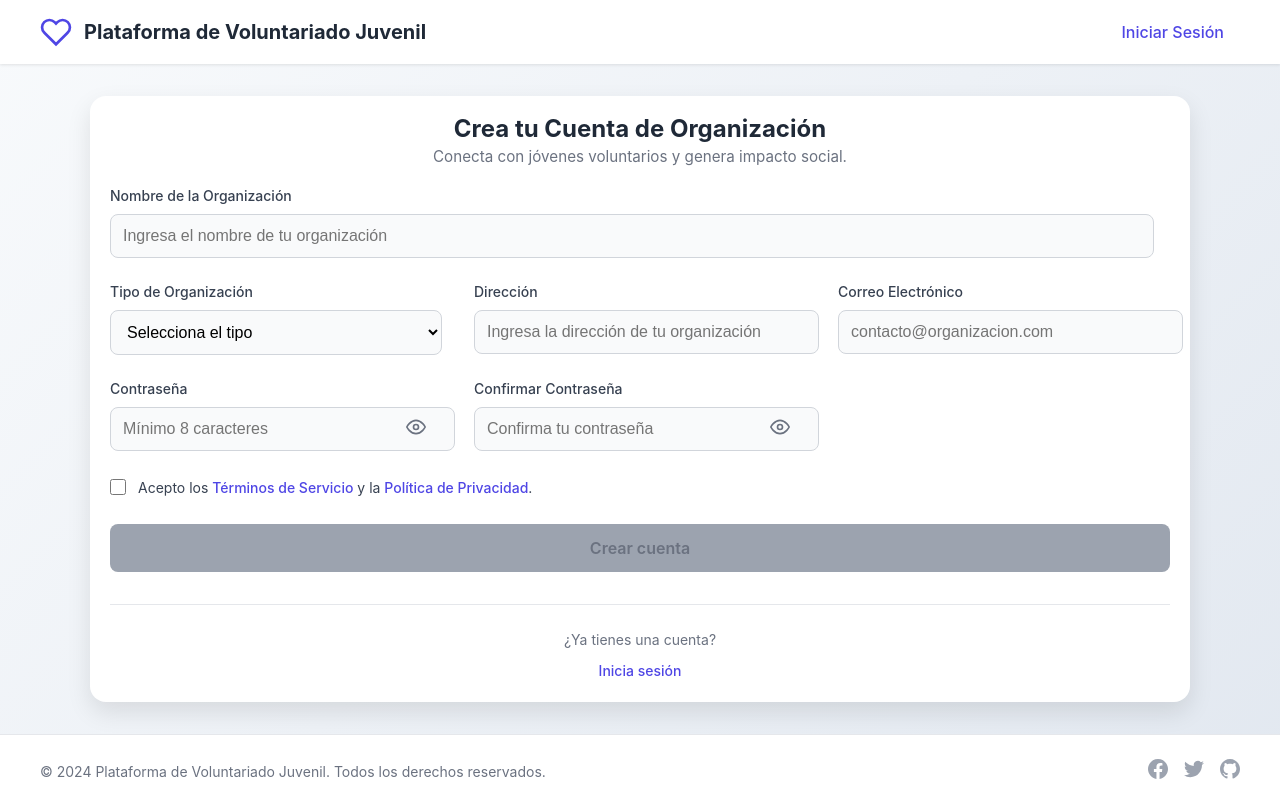
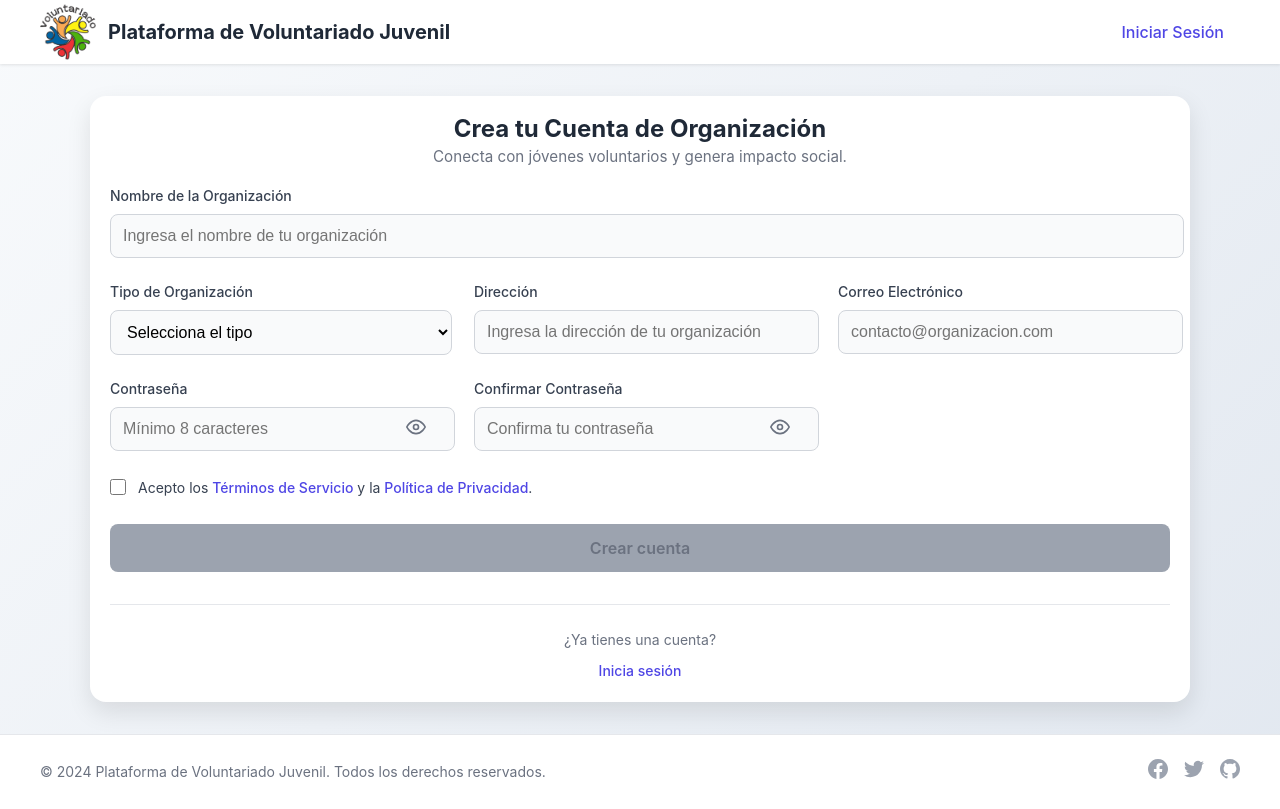
Before and after one commit to FortyTwo43/Voluntariado, a Vue app: page /register-organization in a window 1280 px wide. Built offline with nearby package versions, Linux system fonts and the light colour scheme.

Commit message:
Cambios pequeños en el logo y layouts

```diff
--- a/src/components/forms/OrganizationRegisterForm.vue
+++ b/src/components/forms/OrganizationRegisterForm.vue
@@ -13,7 +13,7 @@
           placeholder="Ingresa el nombre de tu organización"
           :error="errors.nombre"
           required
-          class="full"
+          class="nombre"
         />
       <div class="form-group">
         <label for="tipo" class="form-label">Tipo de Organización</label>
@@ -337,6 +337,12 @@ watch(() => organizacion.aceptaTerminos, (value) => {
 
 .form-group {
   margin-bottom: 10;
+  width: 103%;
+}
+
+.nombre{
+  width: 103%;
+  grid-column: span 3;
 }
 
 .form-label {
--- a/src/layouts/AuthLayout.vue
+++ b/src/layouts/AuthLayout.vue
@@ -4,11 +4,7 @@
     <header class="auth-header">
       <div class="header-content">
         <div class="logo">
-          <div class="logo-icon">
-            <svg viewBox="0 0 24 24" fill="none" stroke="currentColor" stroke-width="2">
-              <path d="M20.84 4.61a5.5 5.5 0 0 0-7.78 0L12 5.67l-1.06-1.06a5.5 5.5 0 0 0-7.78 7.78l1.06 1.06L12 21.23l7.78-7.78 1.06-1.06a5.5 5.5 0 0 0 0-7.78z"/>
-            </svg>
-          </div>
+          <img src="../assets/voluntariado.png" alt="Logo Voluntariado" class="logo-icon" />
           <span class="logo-text">Plataforma de Voluntariado Juvenil</span>
         </div>
         <nav class="header-nav">
@@ -86,17 +82,14 @@
   display: flex;
   align-items: center;
   gap: 0.75rem;
+  margin-bottom: -1%;
+  margin-top: -1%;
 }
 
 .logo-icon {
-  width: 2rem;
-  height: 2rem;
-  color: #4f46e5;
-}
-
-.logo-icon svg {
-  width: 100%;
-  height: 100%;
+  width: 3.5rem;
+  height: 3.5rem;
+  object-fit: contain;
 }
 
 .logo-text {
--- a/src/layouts/MainLayout.vue
+++ b/src/layouts/MainLayout.vue
@@ -4,12 +4,8 @@
     <nav class="navbar">
       <div class="navbar-content">
         <div class="navbar-brand">
-          <div class="logo">
-            <svg viewBox="0 0 24 24" fill="none" stroke="currentColor" stroke-width="2">
-              <path d="M20.84 4.61a5.5 5.5 0 0 0-7.78 0L12 5.67l-1.06-1.06a5.5 5.5 0 0 0-7.78 7.78l1.06 1.06L12 21.23l7.78-7.78 1.06-1.06a5.5 5.5 0 0 0 0-7.78z"/>
-            </svg>
-          </div>
-          <span class="brand-text">Plataforma de Voluntariado</span>
+          <img src="../assets/voluntariado.png" alt="Logo Voluntariado" class="logo" />
+          <span class="brand-text">Plataforma de Voluntariado Juvenil</span>
         </div>
 
         <div class="navbar-nav">
@@ -67,9 +63,9 @@ onMounted(() => {
 .navbar {
   background: white;
   box-shadow: 0 1px 3px rgba(0, 0, 0, 0.1);
-  padding: 1rem 2rem;
+  padding: 0.5rem 1rem;
   position: sticky;
-  top: 0;
+  top: 0px;
   z-index: 50;
 }
 
@@ -88,14 +84,11 @@ onMounted(() => {
 }
 
 .logo {
-  width: 2rem;
-  height: 2rem;
-  color: #4f46e5;
-}
-
-.logo svg {
-  width: 100%;
-  height: 100%;
+  width: 3.5rem;
+  height: 3.5rem;
+  object-fit: contain;
+  margin-bottom: -1%;
+  margin-top: -1%;
 }
 
 .brand-text {
@@ -107,6 +100,7 @@ onMounted(() => {
 .navbar-nav {
   display: flex;
   gap: 2rem;
+
 }
 
 .nav-link {
```
Also changed, not shown: src/assets/voluntariado.png (added).
